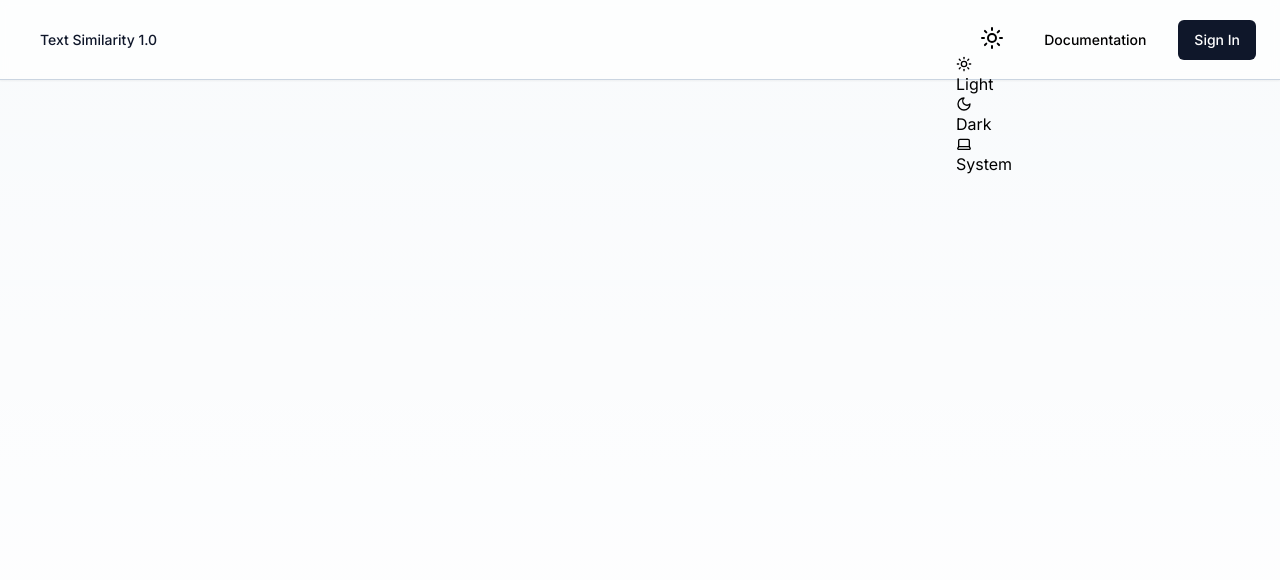
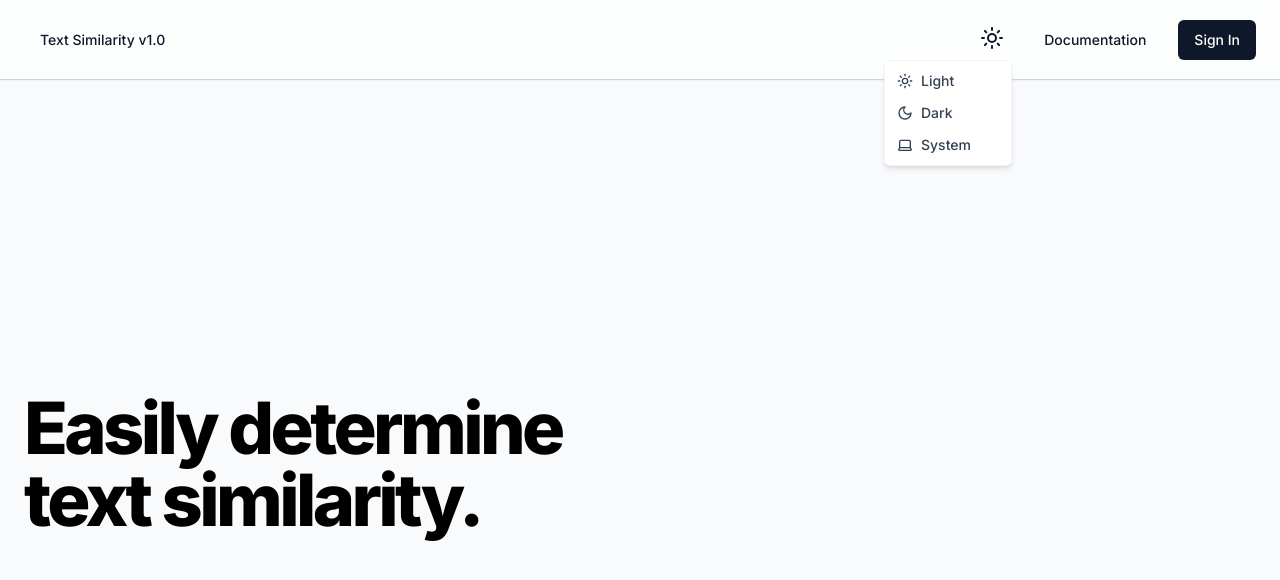
Before and after one commit to d2ndjim/text-similarity, a Next.js app: page / in a window 1280 px wide. Both pictures are taken after a click on the button "Toggle theme". Shown: the top 580 px of the page. Built offline with nearby package versions, Linux system fonts and the light colour scheme; no server answers.

Commit message:
Add home page Large Heading

```diff
--- a/package.json
+++ b/package.json
@@ -53,7 +53,9 @@
     "zod": "^3.21.4"
   },
   "devDependencies": {
+    "@tailwindcss/typography": "^0.5.9",
     "prettier": "^2.8.8",
-    "prettier-plugin-tailwindcss": "^0.3.0"
+    "prettier-plugin-tailwindcss": "^0.3.0",
+    "tailwindcss-animate": "^1.0.5"
   }
 }
--- a/src/app/layout.tsx
+++ b/src/app/layout.tsx
@@ -1,5 +1,6 @@
 import Navbar from "@/components/Navbar";
 import Providers from "@/components/Providers";
+import { Toaster } from "@/components/ui/Toast";
 import { cn } from "@/lib/utils";
 import "@/styles/globals.css";
 import { Inter } from "next/font/google";
@@ -7,8 +8,8 @@ import { Inter } from "next/font/google";
 const inter = Inter({ subsets: ["latin"] });
 
 export const metadata = {
-  title: "Create Next App",
-  description: "Generated by create next app",
+  title: "text-similarity",
+  description: "Open source text similarity checker",
 };
 
 export default function RootLayout({
@@ -24,6 +25,7 @@ export default function RootLayout({
       <body className="min-h-screen bg-slate-50 antialiased dark:bg-slate-900">
         <Providers>
           {children}
+          <Toaster position="bottom-right" />
           {/* @ts-expect-error Server component*/}
           <Navbar />
         </Providers>
--- a/src/app/page.tsx
+++ b/src/app/page.tsx
@@ -1,9 +1,19 @@
-import Image from 'next/image'
+import LargeHeading from "@/components/ui/LargeHeading";
+import Image from "next/image";
 
 export default function Home() {
   return (
-    <main className="flex min-h-screen flex-col items-center justify-between p-24">
-
-    </main>
-  )
+    <div className="relative flex h-screen items-center justify-center overflow-x-hidden">
+      <div className="container mx-auto h-full w-full max-w-7xl pt-32">
+        <div className="flex h-full flex-col items-center justify-start gap-6 lg:items-start lg:justify-center">
+          <LargeHeading
+            size="lg"
+            className="three-d text-black dark:text-light-gold"
+          >
+            Easily determine <br /> text similarity.
+          </LargeHeading>
+        </div>
+      </div>
+    </div>
+  );
 }
--- /dev/null
+++ b/src/components/Icons.tsx
@@ -0,0 +1,9 @@
+import { ChevronLeft, ChevronRight, Sun, Laptop, Moon } from "lucide-react";
+
+export const Icons = {
+  ChevronLeft,
+  ChevronRight,
+  Sun,
+  Moon,
+  Laptop,
+};
--- a/src/components/Navbar.tsx
+++ b/src/components/Navbar.tsx
@@ -1,22 +1,23 @@
 import { getServerSession } from "next-auth";
 import Link from "next/link";
-// import { FC } from "react";
 import { buttonVariants } from "@/ui/Button";
 import SignInButton from "@/components/SignInButton";
 import SignOutButton from "@/components/SignOutButton";
-import ThemeToggle from "./ThemeToggle";
+import { ThemeToggle } from "./ThemeToggle";
 
 const Navbar = async () => {
   const session = await getServerSession();
   return (
-    <div className="fixed left-0 right-0 top-0 z-50 flex h-20 items-center justify-between border-b border-slate-300 bg-white/75 shadow-sm backdrop-blur-sm dark:border-slate-700 dark:bg-slate-900">
+    <div className="fixed left-0 right-0 top-0 z-50 flex h-20 items-center justify-between border-b border-slate-300 bg-white/75 shadow-sm backdrop-blur-sm dark:border-slate-700 dark:bg-slate-900/75">
       <div className="container mx-auto flex w-full max-w-7xl items-center justify-between">
         <Link href="/" className={buttonVariants({ variant: "link" })}>
-          Text Similarity 1.0
+          Text Similarity v1.0
         </Link>
+
         <div className="md:hidden">
           <ThemeToggle />
         </div>
+
         <div className="hidden gap-4 md:flex">
           <ThemeToggle />
           <Link
@@ -28,8 +29,8 @@ const Navbar = async () => {
           {session ? (
             <>
               <Link
+                className={buttonVariants({ variant: "ghost" })}
                 href="/dashboard"
-                className={buttonVariants({ variant: "ghost" })}
               >
                 Dashboard
               </Link>
--- a/src/components/SignInButton.tsx
+++ b/src/components/SignInButton.tsx
@@ -3,6 +3,7 @@
 import { FC, useState } from "react";
 import { Button } from "./ui/Button";
 import { signIn } from "next-auth/react";
+import { toast } from "@/ui/Toast";
 
 interface SignInButtonProps {}
 
@@ -14,11 +15,11 @@ const SignInButton: FC<SignInButtonProps> = ({}) => {
     try {
       await signIn("google", { callbackUrl: "/" });
     } catch(err) {
-      // toast({
-      //   title: "Error",
-      //   message: "Please try again later",
-      //   type: "error",
-      // })
+      toast({
+        title: "Error",
+        message: "Please try again later",
+        type: "error",
+      })
     }
   };
 
--- a/src/components/SignOutButton.tsx
+++ b/src/components/SignOutButton.tsx
@@ -3,6 +3,7 @@
 import { FC, useState } from "react";
 import { Button } from "./ui/Button";
 import { signOut } from "next-auth/react";
+import { toast } from "./ui/Toast";
 
 interface SignOutButtonProps {}
 
@@ -14,11 +15,11 @@ const SignOutButton: FC<SignOutButtonProps> = ({}) => {
     try {
       await signOut();
     } catch (err) {
-      // toast({
-      //   title: "Error",
-      //   message: "Please try again later",
-      //   type: "error",
-      // });
+      toast({
+        title: "Error",
+        message: "Please try again later",
+        type: "error",
+      });
     }
   };
 
--- a/src/components/ThemeToggle.tsx
+++ b/src/components/ThemeToggle.tsx
@@ -1,44 +1,43 @@
 "use client";
+import * as React from "react";
 import { useTheme } from "next-themes";
-import { FC } from "react";
-import { DropdownMenu } from "@/ui/DropdownMenu";
+import { Icons } from '@/components/Icons'
+
+import { Button } from "@/ui/Button";
 import {
+  DropdownMenu,
   DropdownMenuContent,
   DropdownMenuItem,
   DropdownMenuTrigger,
-} from "@radix-ui/react-dropdown-menu";
-import { Sun, Moon, Laptop } from "lucide-react";
-import { Button } from "./ui/Button";
+} from "@/components/ui/DropdownMenu";
 
-interface ThemeToggleProps {}
 
-const ThemeToggle: FC<ThemeToggleProps> = ({}) => {
+export function ThemeToggle() {
   const { setTheme } = useTheme();
+
   return (
     <DropdownMenu>
       <DropdownMenuTrigger asChild>
         <Button variant="ghost" size="sm">
-          <Sun className="rotate-0 scale-100 transition-all hover:text-slate-900 dark:-rotate-90 dark:scale-0 dark:text-slate-400 dark:hover:text-slate-100" />
-          <Moon className="absolute rotate-90 scale-0 transition-all hover:text-slate-900 dark:rotate-0 dark:scale-100 dark:text-slate-400 dark:hover:text-slate-100" />
+          <Icons.Sun  className="rotate-0 scale-100 transition-all hover:text-slate-900 dark:-rotate-90 dark:scale-0 dark:text-slate-400 dark:hover:text-slate-100" />
+          <Icons.Moon className="absolute rotate-90 scale-0 transition-all hover:text-slate-900 dark:rotate-0 dark:scale-100 dark:text-slate-400 dark:hover:text-slate-100" />
           <span className="sr-only">Toggle theme</span>
         </Button>
       </DropdownMenuTrigger>
       <DropdownMenuContent align="end" forceMount>
         <DropdownMenuItem onClick={() => setTheme("light")}>
-          <Sun className="mr-2 h-4 w-4" />
+          <Icons.Sun className="mr-2 h-4 w-4" />
           <span>Light</span>
         </DropdownMenuItem>
         <DropdownMenuItem onClick={() => setTheme("dark")}>
-          <Moon className="mr-2 h-4 w-4" />
+          <Icons.Moon className="mr-2 h-4 w-4" />
           <span>Dark</span>
         </DropdownMenuItem>
         <DropdownMenuItem onClick={() => setTheme("system")}>
-          <Laptop className="mr-2 h-4 w-4" />
+          <Icons.Laptop className="mr-2 h-4 w-4" />
           <span>System</span>
         </DropdownMenuItem>
       </DropdownMenuContent>
     </DropdownMenu>
   );
-};
-
-export default ThemeToggle;
+}
--- a/src/components/ui/DropdownMenu.tsx
+++ b/src/components/ui/DropdownMenu.tsx
@@ -1,43 +1,44 @@
-'use client'
+"use client";
 
-import * as React from 'react'
-import * as DropdownMenuPrimitive from '@radix-ui/react-dropdown-menu'
-import { Check, ChevronRight, Circle } from 'lucide-react'
+import * as React from "react";
+import * as DropdownMenuPrimitive from "@radix-ui/react-dropdown-menu";
+import { Check, ChevronRight, Circle } from "lucide-react";
 
-import { cn } from '@/lib/utils'
+import { cn } from "@/lib/utils";
 
-const DropdownMenu = DropdownMenuPrimitive.Root
+const DropdownMenu = DropdownMenuPrimitive.Root;
 
-const DropdownMenuTrigger = DropdownMenuPrimitive.Trigger
+const DropdownMenuTrigger = DropdownMenuPrimitive.Trigger;
 
-const DropdownMenuGroup = DropdownMenuPrimitive.Group
+const DropdownMenuGroup = DropdownMenuPrimitive.Group;
 
-const DropdownMenuPortal = DropdownMenuPrimitive.Portal
+const DropdownMenuPortal = DropdownMenuPrimitive.Portal;
 
-const DropdownMenuSub = DropdownMenuPrimitive.Sub
+const DropdownMenuSub = DropdownMenuPrimitive.Sub;
 
-const DropdownMenuRadioGroup = DropdownMenuPrimitive.RadioGroup
+const DropdownMenuRadioGroup = DropdownMenuPrimitive.RadioGroup;
 
 const DropdownMenuSubTrigger = React.forwardRef<
   React.ElementRef<typeof DropdownMenuPrimitive.SubTrigger>,
   React.ComponentPropsWithoutRef<typeof DropdownMenuPrimitive.SubTrigger> & {
-    inset?: boolean
+    inset?: boolean;
   }
 >(({ className, inset, children, ...props }, ref) => (
   <DropdownMenuPrimitive.SubTrigger
     ref={ref}
     className={cn(
-      'flex cursor-default select-none items-center rounded-sm py-1.5 px-2 text-sm font-medium outline-none focus:bg-slate-100 data-[state=open]:bg-slate-100 dark:focus:bg-slate-700 dark:data-[state=open]:bg-slate-700',
-      inset && 'pl-8',
+      "flex cursor-default select-none items-center rounded-sm px-2 py-1.5 text-sm font-medium outline-none focus:bg-slate-100 data-[state=open]:bg-slate-100 dark:focus:bg-slate-700 dark:data-[state=open]:bg-slate-700",
+      inset && "pl-8",
       className
     )}
-    {...props}>
+    {...props}
+  >
     {children}
-    <ChevronRight className='ml-auto h-4 w-4' />
+    <ChevronRight className="ml-auto h-4 w-4" />
   </DropdownMenuPrimitive.SubTrigger>
-))
+));
 DropdownMenuSubTrigger.displayName =
-  DropdownMenuPrimitive.SubTrigger.displayName
+  DropdownMenuPrimitive.SubTrigger.displayName;
 
 const DropdownMenuSubContent = React.forwardRef<
   React.ElementRef<typeof DropdownMenuPrimitive.SubContent>,
@@ -46,14 +47,14 @@ const DropdownMenuSubContent = React.forwardRef<
   <DropdownMenuPrimitive.SubContent
     ref={ref}
     className={cn(
-      'z-50 min-w-[8rem] overflow-hidden rounded-md border border-slate-100 bg-white p-1 text-slate-700 shadow-md animate-in slide-in-from-left-1 dark:border-slate-800 dark:bg-slate-800 dark:text-slate-400',
+      "z-50 min-w-[8rem] overflow-hidden rounded-md border border-slate-100 bg-white p-1 text-slate-700 shadow-md animate-in slide-in-from-left-1 dark:border-slate-800 dark:bg-slate-800 dark:text-slate-400",
       className
     )}
     {...props}
   />
-))
+));
 DropdownMenuSubContent.displayName =
-  DropdownMenuPrimitive.SubContent.displayName
+  DropdownMenuPrimitive.SubContent.displayName;
 
 const DropdownMenuContent = React.forwardRef<
   React.ElementRef<typeof DropdownMenuPrimitive.Content>,
@@ -64,32 +65,32 @@ const DropdownMenuContent = React.forwardRef<
       ref={ref}
       sideOffset={sideOffset}
       className={cn(
-        'z-50 min-w-[8rem] overflow-hidden rounded-md border border-slate-100 bg-white p-1 text-slate-700 shadow-md animate-in data-[side=right]:slide-in-from-left-2 data-[side=left]:slide-in-from-right-2 data-[side=bottom]:slide-in-from-top-2 data-[side=top]:slide-in-from-bottom-2 dark:border-slate-800 dark:bg-slate-800 dark:text-slate-400',
+        "z-50 min-w-[8rem] overflow-hidden rounded-md border border-slate-100 bg-white p-1 text-slate-700 shadow-md animate-in data-[side=bottom]:slide-in-from-top-2 data-[side=left]:slide-in-from-right-2 data-[side=right]:slide-in-from-left-2 data-[side=top]:slide-in-from-bottom-2 dark:border-slate-800 dark:bg-slate-800 dark:text-slate-400",
         className
       )}
       {...props}
     />
   </DropdownMenuPrimitive.Portal>
-))
-DropdownMenuContent.displayName = DropdownMenuPrimitive.Content.displayName
+));
+DropdownMenuContent.displayName = DropdownMenuPrimitive.Content.displayName;
 
 const DropdownMenuItem = React.forwardRef<
   React.ElementRef<typeof DropdownMenuPrimitive.Item>,
   React.ComponentPropsWithoutRef<typeof DropdownMenuPrimitive.Item> & {
-    inset?: boolean
+    inset?: boolean;
   }
 >(({ className, inset, ...props }, ref) => (
   <DropdownMenuPrimitive.Item
     ref={ref}
     className={cn(
-      'relative flex cursor-default text-base md:text-sm select-none items-center rounded-sm py-1.5 px-2 font-medium outline-none focus:bg-slate-100 data-[disabled]:pointer-events-none data-[disabled]:opacity-50 dark:focus:bg-slate-700',
-      inset && 'pl-8',
+      "relative flex cursor-default select-none items-center rounded-sm px-2 py-1.5 text-base font-medium outline-none focus:bg-slate-100 data-[disabled]:pointer-events-none data-[disabled]:opacity-50 dark:focus:bg-slate-700 md:text-sm",
+      inset && "pl-8",
       className
     )}
     {...props}
   />
-))
-DropdownMenuItem.displayName = DropdownMenuPrimitive.Item.displayName
+));
+DropdownMenuItem.displayName = DropdownMenuPrimitive.Item.displayName;
 
 const DropdownMenuCheckboxItem = React.forwardRef<
   React.ElementRef<typeof DropdownMenuPrimitive.CheckboxItem>,
@@ -98,21 +99,22 @@ const DropdownMenuCheckboxItem = React.forwardRef<
   <DropdownMenuPrimitive.CheckboxItem
     ref={ref}
     className={cn(
-      'relative flex cursor-default select-none items-center rounded-sm py-1.5 pl-8 pr-2 text-sm font-medium outline-none focus:bg-slate-100 data-[disabled]:pointer-events-none data-[disabled]:opacity-50 dark:focus:bg-slate-700',
+      "relative flex cursor-default select-none items-center rounded-sm py-1.5 pl-8 pr-2 text-sm font-medium outline-none focus:bg-slate-100 data-[disabled]:pointer-events-none data-[disabled]:opacity-50 dark:focus:bg-slate-700",
       className
     )}
     checked={checked}
-    {...props}>
-    <span className='absolute left-2 flex h-3.5 w-3.5 items-center justify-center'>
+    {...props}
+  >
+    <span className="absolute left-2 flex h-3.5 w-3.5 items-center justify-center">
       <DropdownMenuPrimitive.ItemIndicator>
-        <Check className='h-4 w-4' />
+        <Check className="h-4 w-4" />
       </DropdownMenuPrimitive.ItemIndicator>
     </span>
     {children}
   </DropdownMenuPrimitive.CheckboxItem>
-))
+));
 DropdownMenuCheckboxItem.displayName =
-  DropdownMenuPrimitive.CheckboxItem.displayName
+  DropdownMenuPrimitive.CheckboxItem.displayName;
 
 const DropdownMenuRadioItem = React.forwardRef<
   React.ElementRef<typeof DropdownMenuPrimitive.RadioItem>,
@@ -121,37 +123,38 @@ const DropdownMenuRadioItem = React.forwardRef<
   <DropdownMenuPrimitive.RadioItem
     ref={ref}
     className={cn(
-      'relative flex cursor-default select-none items-center rounded-sm py-1.5 pl-8 pr-2 text-sm font-medium outline-none focus:bg-slate-100 data-[disabled]:pointer-events-none data-[disabled]:opacity-50 dark:focus:bg-slate-700',
+      "relative flex cursor-default select-none items-center rounded-sm py-1.5 pl-8 pr-2 text-sm font-medium outline-none focus:bg-slate-100 data-[disabled]:pointer-events-none data-[disabled]:opacity-50 dark:focus:bg-slate-700",
       className
     )}
-    {...props}>
-    <span className='absolute left-2 flex h-3.5 w-3.5 items-center justify-center'>
+    {...props}
+  >
+    <span className="absolute left-2 flex h-3.5 w-3.5 items-center justify-center">
       <DropdownMenuPrimitive.ItemIndicator>
-        <Circle className='h-2 w-2 fill-current' />
+        <Circle className="h-2 w-2 fill-current" />
       </DropdownMenuPrimitive.ItemIndicator>
     </span>
     {children}
   </DropdownMenuPrimitive.RadioItem>
-))
-DropdownMenuRadioItem.displayName = DropdownMenuPrimitive.RadioItem.displayName
+));
+DropdownMenuRadioItem.displayName = DropdownMenuPrimitive.RadioItem.displayName;
 
 const DropdownMenuLabel = React.forwardRef<
   React.ElementRef<typeof DropdownMenuPrimitive.Label>,
   React.ComponentPropsWithoutRef<typeof DropdownMenuPrimitive.Label> & {
-    inset?: boolean
+    inset?: boolean;
   }
 >(({ className, inset, ...props }, ref) => (
   <DropdownMenuPrimitive.Label
     ref={ref}
     className={cn(
-      'px-2 py-1.5 text-sm font-semibold text-slate-900 dark:text-slate-300',
-      inset && 'pl-8',
+      "px-2 py-1.5 text-sm font-semibold text-slate-900 dark:text-slate-300",
+      inset && "pl-8",
       className
     )}
     {...props}
   />
-))
-DropdownMenuLabel.displayName = DropdownMenuPrimitive.Label.displayName
+));
+DropdownMenuLabel.displayName = DropdownMenuPrimitive.Label.displayName;
 
 const DropdownMenuSeparator = React.forwardRef<
   React.ElementRef<typeof DropdownMenuPrimitive.Separator>,
@@ -159,11 +162,11 @@ const DropdownMenuSeparator = React.forwardRef<
 >(({ className, ...props }, ref) => (
   <DropdownMenuPrimitive.Separator
     ref={ref}
-    className={cn('-mx-1 my-1 h-px bg-slate-100 dark:bg-slate-700', className)}
+    className={cn("-mx-1 my-1 h-px bg-slate-100 dark:bg-slate-700", className)}
     {...props}
   />
-))
-DropdownMenuSeparator.displayName = DropdownMenuPrimitive.Separator.displayName
+));
+DropdownMenuSeparator.displayName = DropdownMenuPrimitive.Separator.displayName;
 
 const DropdownMenuShortcut = ({
   className,
@@ -172,14 +175,14 @@ const DropdownMenuShortcut = ({
   return (
     <span
       className={cn(
-        'ml-auto text-xs tracking-widest text-slate-500',
+        "ml-auto text-xs tracking-widest text-slate-500",
         className
       )}
       {...props}
     />
-  )
-}
-DropdownMenuShortcut.displayName = 'DropdownMenuShortcut'
+  );
+};
+DropdownMenuShortcut.displayName = "DropdownMenuShortcut";
 
 export {
   DropdownMenu,
@@ -197,4 +200,4 @@ export {
   DropdownMenuSubContent,
   DropdownMenuSubTrigger,
   DropdownMenuRadioGroup,
-}
+};
--- /dev/null
+++ b/src/components/ui/Toast.tsx
@@ -0,0 +1,86 @@
+"use client";
+
+import { Icons } from "@/components/Icons";
+import { cn } from "@/lib/utils";
+import * as React from "react";
+import hotToast, { Toaster as HotToaster } from "react-hot-toast";
+
+export const Toaster = HotToaster;
+
+interface ToastProps extends React.HTMLAttributes<HTMLDivElement> {
+  visible: boolean;
+}
+
+export function Toast({ visible, className, ...props }: ToastProps) {
+  return (
+    <div
+      className={cn(
+        "min-h-16 mb-2 flex w-[350px] flex-col items-start gap-1 rounded-md bg-white px-6 py-4 shadow-lg",
+        visible && "animate-in slide-in-from-bottom-5",
+        className
+      )}
+      {...props}
+    />
+  );
+}
+
+interface ToastIconProps extends Partial<React.SVGProps<SVGSVGElement>> {
+  name: keyof typeof Icons;
+}
+
+Toast.Icon = function ToastIcon({ name, className, ...props }: ToastIconProps) {
+  const Icon = Icons[name];
+
+  if (!Icon) {
+    return null;
+  }
+
+  return (
+    <div className="flex h-20 w-20 items-center justify-center rounded-full bg-slate-100">
+      <Icon className={cn("h-10 w-10", className)} {...props} />
+    </div>
+  );
+};
+
+interface ToastTitleProps extends React.HTMLAttributes<HTMLHeadingElement> {}
+
+Toast.Title = function ToastTitle({ className, ...props }: ToastTitleProps) {
+  return <p className={cn("text-sm font-medium", className)} {...props} />;
+};
+
+interface ToastDescriptionProps
+  extends React.HTMLAttributes<HTMLParagraphElement> {}
+
+Toast.Description = function ToastDescription({
+  className,
+  ...props
+}: ToastDescriptionProps) {
+  return <p className={cn("text-sm opacity-80", className)} {...props} />;
+};
+
+interface ToastOpts {
+  title?: string;
+  message: string;
+  type?: "success" | "error" | "default";
+  duration?: number;
+}
+
+export function toast(opts: ToastOpts) {
+  const { title, message, type = "default", duration = 3000 } = opts;
+
+  return hotToast.custom(
+    ({ visible }) => (
+      <Toast
+        visible={visible}
+        className={cn({
+          "bg-red-600 text-white": type === "error",
+          "bg-black text-white": type === "success",
+        })}
+      >
+        <Toast.Title>{title}</Toast.Title>
+        {message && <Toast.Description>{message}</Toast.Description>}
+      </Toast>
+    ),
+    { duration }
+  );
+}
--- a/src/styles/globals.css
+++ b/src/styles/globals.css
@@ -2,26 +2,10 @@
 @tailwind components;
 @tailwind utilities;
 
-:root {
-  --foreground-rgb: 0, 0, 0;
-  --background-start-rgb: 214, 219, 220;
-  --background-end-rgb: 255, 255, 255;
+.dark .three-d {
+  text-shadow: 0px 5px 0px #533519;
 }
 
-@media (prefers-color-scheme: dark) {
-  :root {
-    --foreground-rgb: 255, 255, 255;
-    --background-start-rgb: 0, 0, 0;
-    --background-end-rgb: 0, 0, 0;
-  }
+.three-d {
+  text-shadow: none;
 }
-
-body {
-  color: rgb(var(--foreground-rgb));
-  background: linear-gradient(
-      to bottom,
-      transparent,
-      rgb(var(--background-end-rgb))
-    )
-    rgb(var(--background-start-rgb));
-}
--- a/tailwind.config.js
+++ b/tailwind.config.js
@@ -28,5 +28,5 @@ module.exports = {
       },
     },
   },
-  plugins: [],
+  plugins: [require('tailwindcss-animate'), require('@tailwindcss/typography')],
 };
```
Also changed, not shown: 1 other file (tests, documents, lock files or other folders).
